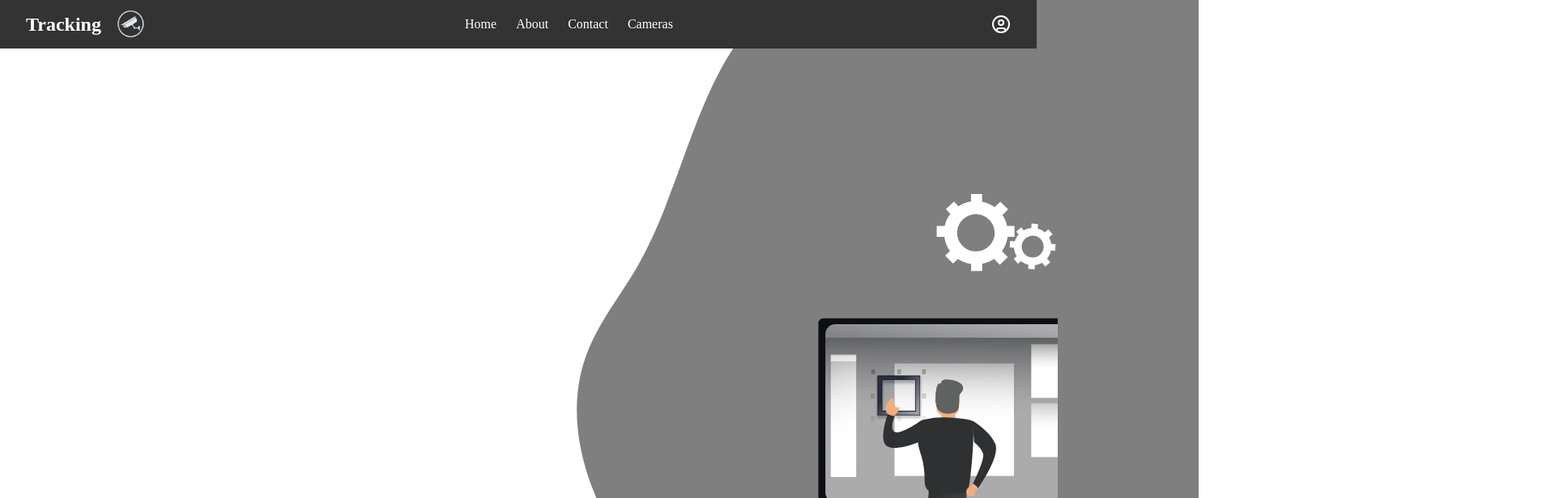
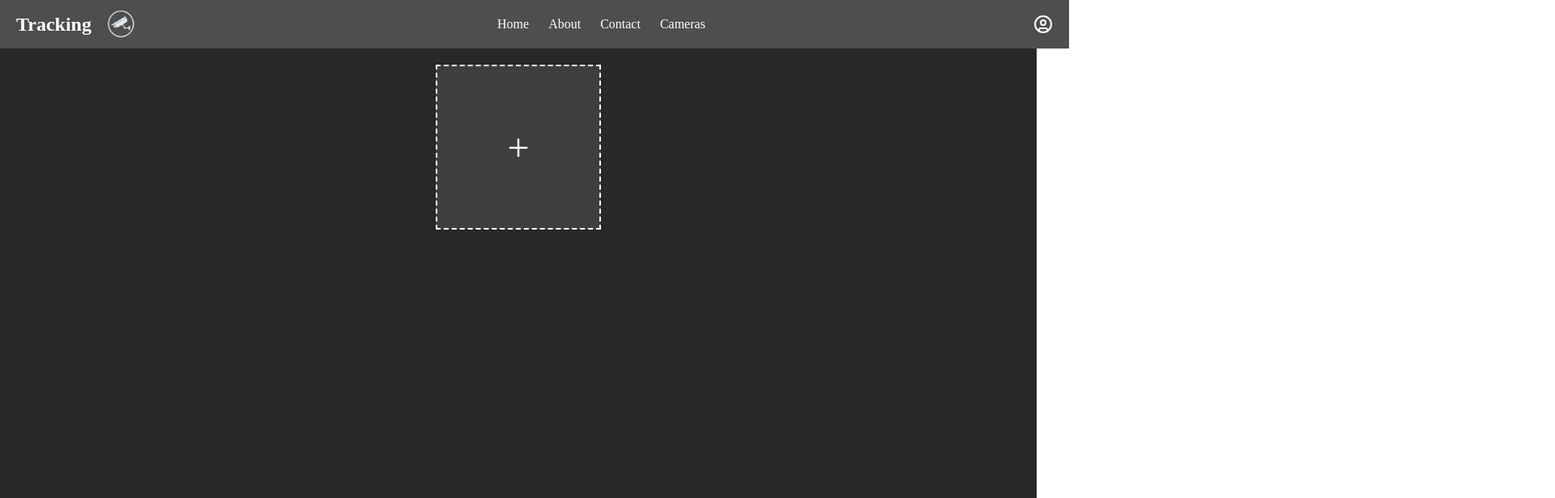
Before and after one commit to PI-Tracking/frontend, a React (Vite) app: page / in a window 1280 px wide. Shown: the top 616 px of the page at 81% size, 1920 px wide, since content can reach past the window. Built offline with nearby package versions, Linux system fonts and the light colour scheme.

Commit message:
interactive map added, corrections to be made

```diff
--- a/package.json
+++ b/package.json
@@ -26,16 +26,17 @@
   },
   "dependencies": {
     "@heroicons/react": "^2.2.0",
-    "kute.js": "^2.2.4",
     "@types/node": "^22.13.9",
     "axios": "^1.8.2",
     "husky": "^9.1.7",
+    "kute.js": "^2.2.4",
     "lint-staged": "^15.4.3",
     "lucide-react": "^0.479.0",
     "path": "^0.12.7",
     "react": "^19.0.0",
     "react-dom": "^19.0.0",
     "react-icons": "^5.5.0",
+    "react-leaflet": "^5.0.0",
     "react-router-dom": "^7.2.0"
   },
   "devDependencies": {
--- a/src/App.tsx
+++ b/src/App.tsx
@@ -11,11 +11,14 @@ import CamerasPage from "@pages/Cameras";
 import AdminCameraPage from "@pages/admin/ManageCameras";
 import AdminManageUsers from "@pages/admin/ManageUsers";
 
+
+import CamerasPageMap from "@pages/Cameras2";
+
 function App() {
   return (
     <Router>
       <Routes>
-        <Route path="/" element={<MainPage />} />
+        {/* <Route path="/" element={<MainPage />} />
         <Route path="/login" element={<LoginPage />} />
 
         <Route path="/upload-videos" element={<UploadVideosPage />} />
@@ -23,7 +26,8 @@ function App() {
         <Route path="/reports" element={<ReportsPage />} />
 
         <Route path="/admin/cameras" element={<AdminCameraPage />} />
-        <Route path="/admin/users" element={<AdminManageUsers />} />
+        <Route path="/admin/users" element={<AdminManageUsers />} /> */}
+        <Route path="/" element={<CamerasPageMap />} />
       </Routes>
     </Router>
   );
--- /dev/null
+++ b/src/pages/Cameras2/CamerasPageMap.css
@@ -0,0 +1,82 @@
+.container {
+    display: flex;
+    flex-direction: column;
+    min-height: 100vh;
+    background-color: #282828;
+    color: white;
+    align-items: center;
+    padding-top: 60px;
+    width: 100%;
+    overflow-x: hidden;
+  }
+
+
+  .navbar {
+    position: fixed;
+    top: 0;
+    left: 0;
+    width: 100%;
+    height: 60px;
+    background-color: rgb(78, 78, 78);
+    display: flex;
+    align-items: center;
+    padding: 0 20px;
+    z-index: 1000;
+    overflow: hidden;
+  }
+
+  .add-camera {
+    display: flex;
+    justify-content: center;
+    align-items: center;
+    height: 200px;
+    width: 200px;
+    background-color: rgba(255, 255, 255, 0.1);
+    border: 2px dashed white;
+    font-size: 48px;
+    cursor: pointer;
+    margin: 20px auto;
+  }
+
+  .map-view {
+    width: 80%;
+    max-width: 1000px;
+    margin-bottom: 20px;
+  }
+
+  .camera-feed {
+    display: grid;
+    grid-template-columns: repeat(auto-fit, minmax(250px, 1fr));
+    gap: 16px;
+    padding: 20px;
+    width: 80%;
+    max-width: 1200px;
+    justify-content: center;
+  }
+
+  .camera-view {
+    min-width: 150px;
+    height: 150px;
+    border: 2px solid white;
+    display: flex;
+    justify-content: center;
+    align-items: center;
+    font-size: 18px;
+    background-color: rgba(255, 255, 255, 0.1);
+    cursor: pointer;
+    transition: transform 0.3s ease-in-out, border-color 0.3s;
+  }
+
+  .camera-view:hover {
+    transform: scale(1.05);
+  }
+
+  .menu-options {
+    margin-top: 20px;
+  }
+
+  .leaflet-container {
+    border: 2px solid white;
+    border-radius: 8px;
+    overflow: hidden;
+  }
--- /dev/null
+++ b/src/pages/Cameras2/index.tsx
@@ -0,0 +1,82 @@
+import { useState } from "react";
+import { MapContainer, TileLayer, Marker, Popup } from "react-leaflet";
+import "leaflet/dist/leaflet.css";
+import Navbar from "@components/Navbar";
+import CameraMenuOptions from "@components/CameraMenuOptions";
+import "./CamerasPageMap.css";
+
+interface Camera {
+  id: number;
+  lat: number;
+  lng: number;
+}
+
+const dummyCameras: Camera[] = [
+  { id: 1, lat: 39.495, lng: -7.84 },
+  { id: 2, lat: 41.515, lng: -7.33 },
+  { id: 3, lat: 37.525, lng: -7.12 },
+];
+
+function CamerasPageMap() {
+  const [showMap, setShowMap] = useState<boolean>(false);
+  const [selectedCameras, setSelectedCameras] = useState<Camera[]>([]);
+
+  const handleAddCamera = (): void => {
+    setShowMap(true);
+  };
+
+  const handleSelectCamera = (camera: Camera): void => {
+    if (!selectedCameras.some((c) => c.id === camera.id)) {
+      setSelectedCameras([...selectedCameras, camera]);
+    }
+    setShowMap(false);
+  };
+
+  return (
+    <div className="container">
+      <Navbar />
+
+      {!showMap ? (
+        <section className="add-camera" onClick={handleAddCamera}>
+          <div className="add-camera-box">+</div>
+        </section>
+      ) : (
+        <section className="map-view">
+          <MapContainer center={[40.366715, -8.036196]} zoom={13} style={{ height: "400px", width: "100%" }}>
+            <TileLayer
+              url="https://{s}.tile.openstreetmap.org/{z}/{x}/{y}.png"
+              {...({ attribution: "&copy; OpenStreetMap contributors" } as any)}
+            />
+            {dummyCameras.map((camera) => (
+              <Marker
+                key={camera.id}
+                position={[camera.lat, camera.lng]}
+                eventHandlers={{
+                  click: () => handleSelectCamera(camera),
+                }}
+              >
+                <Popup>Camera {camera.id}</Popup>
+              </Marker>
+            ))}
+          </MapContainer>
+        </section>
+      )}
+
+      {selectedCameras.length > 0 && (
+        <section className="camera-feed">
+          {selectedCameras.map((camera) => (
+            <div key={camera.id} className="camera-view">
+              Camera {camera.id}
+            </div>
+          ))}
+        </section>
+      )}
+
+      <div className="menu-options">
+        <CameraMenuOptions />
+      </div>
+    </div>
+  );
+}
+
+export default CamerasPageMap;
```
Also changed, not shown: 1 other file (tests, documents, lock files or other folders).
